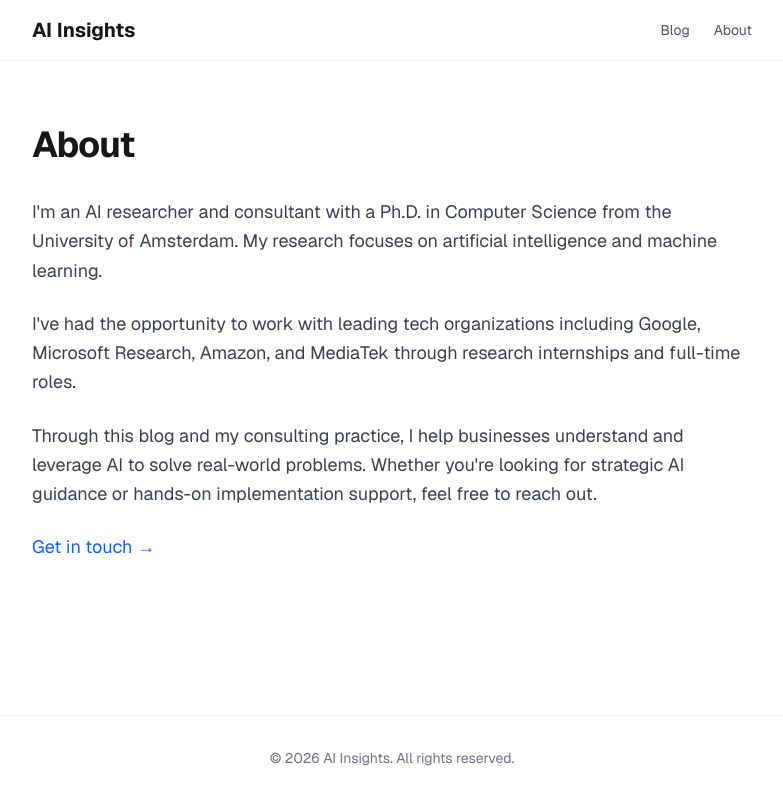
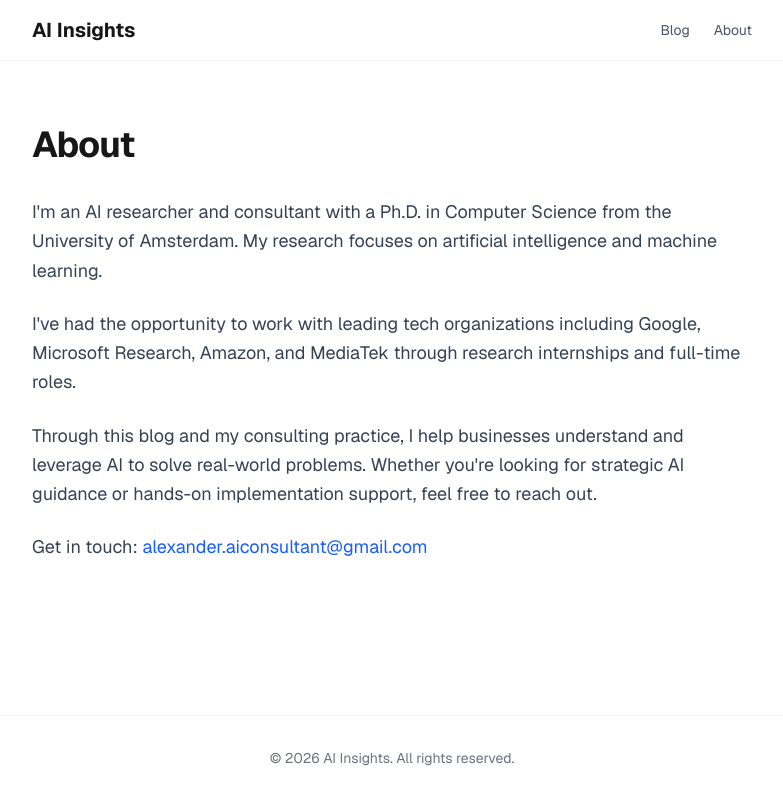
Before and after one commit to alexander-aiconsultant/ai-blog, a Next.js app: page /about in a window 1280 px wide. Shown: the whole page, without its empty margins (248-1031 px from the left). Built offline with nearby package versions, Linux system fonts and the light colour scheme.

Commit message:
Show email address on about page

```diff
--- a/src/app/about/page.tsx
+++ b/src/app/about/page.tsx
@@ -20,11 +20,12 @@ export default function About() {
           implementation support, feel free to reach out.
         </p>
         <p>
+          Get in touch:{" "}
           <a
             href="mailto:alexander.aiconsultant@gmail.com"
             className="text-blue-600 hover:underline"
           >
-            Get in touch →
+            alexander.aiconsultant@gmail.com
           </a>
         </p>
       </div>
```
